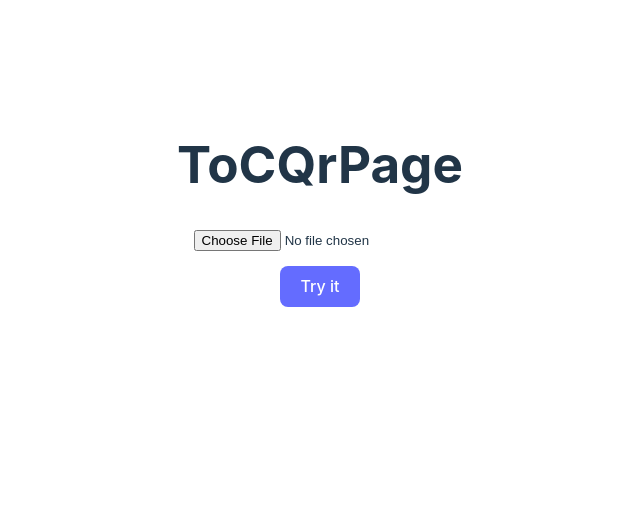
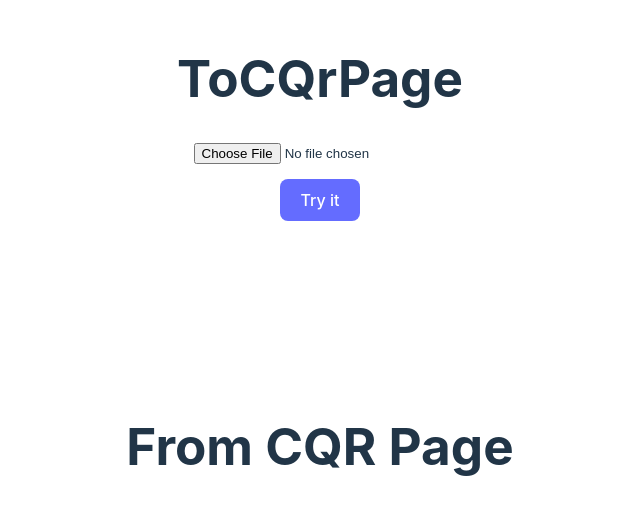
Before and after one commit to shunsuke-tamura/image_qr_code_communication, a React (Vite) app: page /to-cqr in a window 1280 px wide. Shown: the part 188-702 px from the top of the page, without its empty margins (320-960 px from the left). Built offline with nearby package versions, Linux system fonts and the light colour scheme; what tesseract.js would draw is missing.

Commit message:
add: FromCQrPage

```diff
--- a/src/pages/ToCQr/index.tsx
+++ b/src/pages/ToCQr/index.tsx
@@ -4,6 +4,7 @@ import { Bit } from "../../types";
 import { cQrCellColorList, cQrCellColorRange } from "../../constants";
 
 import "./style.css";
+import FromCQr from "../fromCQr";
 
 const ToCQrPage = () => {
   const [imageFile, setImageFile] = useState<File | null>(null);
@@ -79,6 +80,9 @@ const ToCQrPage = () => {
         </button>
         {cQrContainer}
       </div>
+      <br />
+      <br />
+      <FromCQr srcData={binary}></FromCQr>
     </>
   );
 };
--- /dev/null
+++ b/src/pages/fromCQr/index.tsx
@@ -0,0 +1,11 @@
+import { Bit } from "../../types";
+
+const FromCQrPage = ({ srcData }: { srcData: Bit[] }) => {
+  return (
+    <div className="flex flex-col items-center">
+      <h1>From CQR Page</h1>
+    </div>
+  );
+};
+
+export default FromCQrPage;
```
Also changed, not shown: src/pages/fromCQr/style.css (added).
